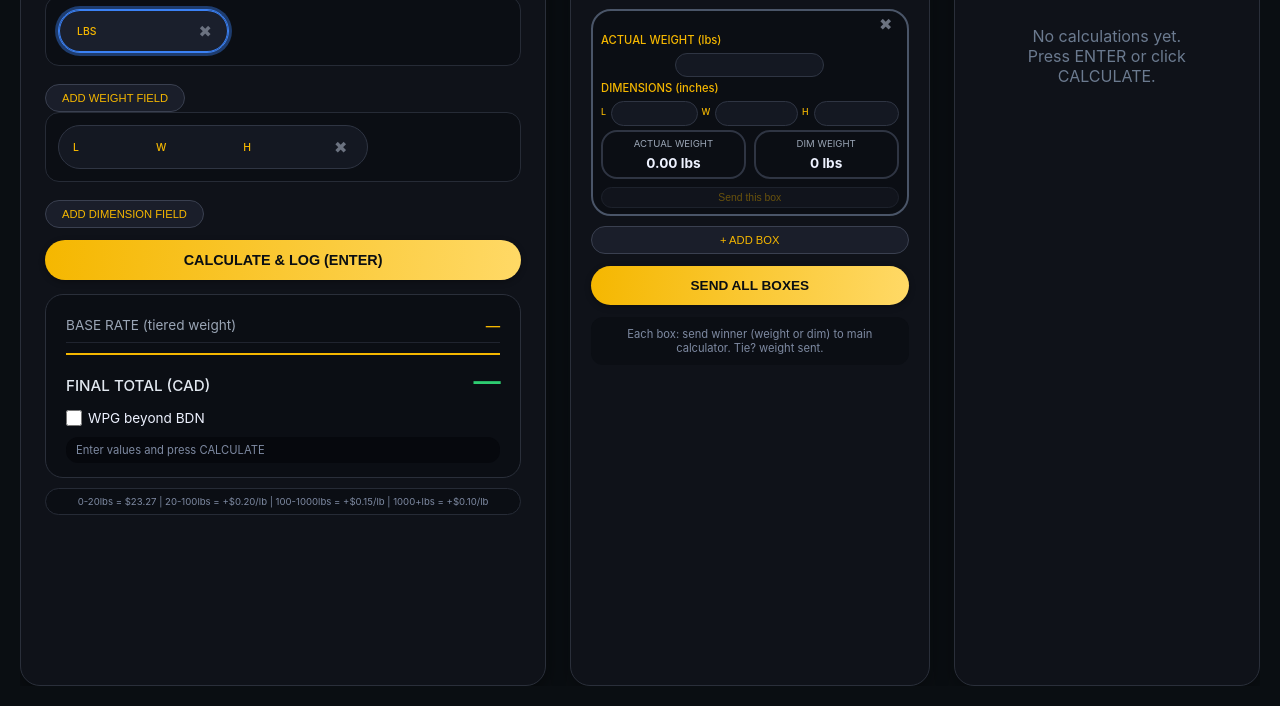
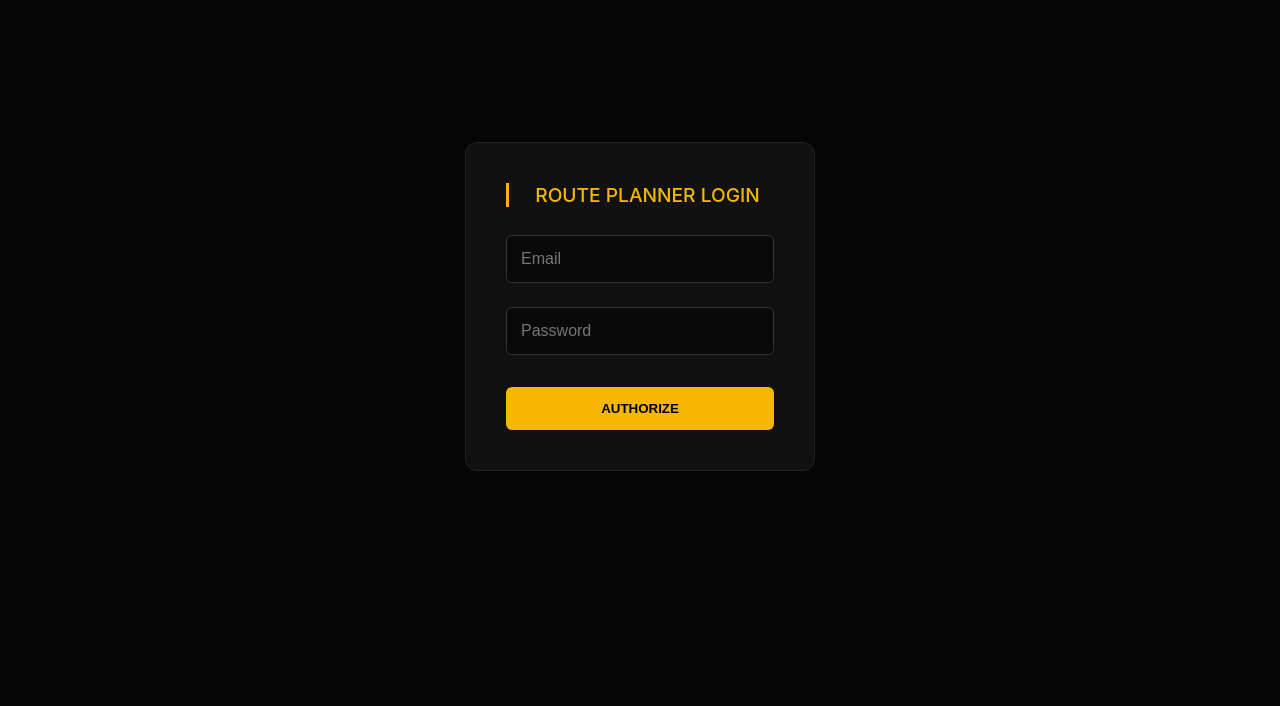
Before and after one commit to ogpoopdogg/calculator, a plain HTML site: page index.html in a window 1280 px wide. Shown: the part 94-800 px from the top of the page. Drawn offline with Linux system fonts and the light colour scheme; no server answers.

Commit message:
Update index.html

```diff
--- a/index.html
+++ b/index.html
@@ -780,9 +780,65 @@
       box-shadow: 0 0 0 1px rgba(46, 204, 113, 0.4) !important;
       background: rgba(46, 204, 113, 0.05) !important;
     }
+
+    /* ----- LOGIN OVERLAY STYLES (from ref.html) ----- */
+    :root {
+      --accent: #f5b700;
+    }
+    #login-overlay {
+      position: fixed;
+      inset: 0;
+      background: #050505;
+      z-index: 9999;
+      display: flex;
+      align-items: center;
+      justify-content: center;
+    }
+    .login-box {
+      width: 100%;
+      max-width: 350px;
+      background: #111;
+      padding: 40px;
+      border-radius: 12px;
+      border: 1px solid #222;
+      text-align: center;
+    }
+    .login-input {
+      width: 100%;
+      padding: 14px;
+      margin: 12px 0;
+      background: #0a0a0a;
+      border: 1px solid #333;
+      color: #fff;
+      border-radius: 6px;
+      font-size: 16px;
+      outline: none;
+    }
+    .login-submit {
+      width: 100%;
+      padding: 14px;
+      margin-top: 20px;
+      background: var(--accent);
+      border: none;
+      color: #000;
+      font-weight: 700;
+      border-radius: 6px;
+      cursor: pointer;
+      text-transform: uppercase;
+    }
   </style>
 </head>
 <body>
+<!-- LOGIN OVERLAY (from ref.html) -->
+<div id="login-overlay">
+  <div class="login-box">
+    <h2 style="color:var(--accent);">ROUTE PLANNER LOGIN</h2>
+    <input type="email" id="login-user" class="login-input" placeholder="Email" autofocus>
+    <input type="password" id="login-pin" class="login-input" placeholder="Password">
+    <button class="login-submit" onclick="attemptLogin()">Authorize</button>
+  </div>
+</div>
+
 <div class="dashboard">
   <!-- MAIN CALCULATOR PANEL -->
   <div class="calc-panel" id="calcPanel">
@@ -851,7 +907,57 @@
   </div>
 </div>
 
+<!-- Firebase SDKs (from ref.html) -->
+<script src="https://www.gstatic.com/firebasejs/9.23.0/firebase-app-compat.js"></script>
+<script src="https://www.gstatic.com/firebasejs/9.23.0/firebase-auth-compat.js"></script>
+<script src="https://www.gstatic.com/firebasejs/9.23.0/firebase-database-compat.js"></script>
+
 <script>
+  // ========== FIREBASE AUTH (from ref.html) ==========
+  firebase.initializeApp({
+    apiKey: "AIzaSyAKmgoXA4m3cRTmxJq4aUyva5SVvFbTNqg",
+    authDomain: "eandccourier-36fcc.firebaseapp.com",
+    databaseURL: "https://eandccourier-36fcc-default-rtdb.firebaseio.com",
+    projectId: "eandccourier-36fcc",
+    messagingSenderId: "1067680083511",
+    appId: "1:1067680083511:android:22d1eb3757302492bd19b2"
+  });
+  const auth = firebase.auth();
+  const db = firebase.database();
+  let currentUser = null;
+
+  function attemptLogin() {
+    const email = document.getElementById('login-user').value.trim();
+    const pass = document.getElementById('login-pin').value.trim();
+    if (!email || !pass) return;
+    auth.setPersistence(firebase.auth.Auth.Persistence.LOCAL)
+      .then(() => auth.signInWithEmailAndPassword(email, pass))
+      .catch(err => alert("Login Failed: " + err.message));
+  }
+
+  auth.onAuthStateChanged(user => {
+    if (user) {
+      const email = user.email;
+      const username = email.split('@')[0].toLowerCase();
+      db.ref(`roles/${username}/command`).once('value').then(snap => {
+        if (snap.val() === true) {
+          currentUser = username;
+          document.getElementById('login-overlay').style.display = 'none';
+          // Calculator is already initialized; just focus the first field if desired.
+          const firstWeight = document.querySelector('#weightRowsList .weight-lbs');
+          if (firstWeight) firstWeight.focus();
+        } else {
+          alert("ACCESS DENIED");
+          auth.signOut();
+          document.getElementById('login-overlay').style.display = 'flex';
+        }
+      });
+    } else {
+      document.getElementById('login-overlay').style.display = 'flex';
+    }
+  });
+
+  // ========== ORIGINAL CALCULATOR CODE (unchanged) ==========
   // ========== GLOBALS & MAIN CALCULATOR ==========
   const weightContainer = document.getElementById('weightRowsList');
   const dimContainer = document.getElementById('dimRowsList');
```
